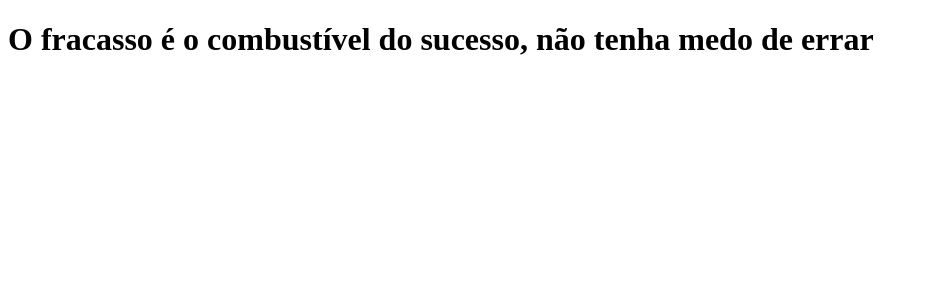
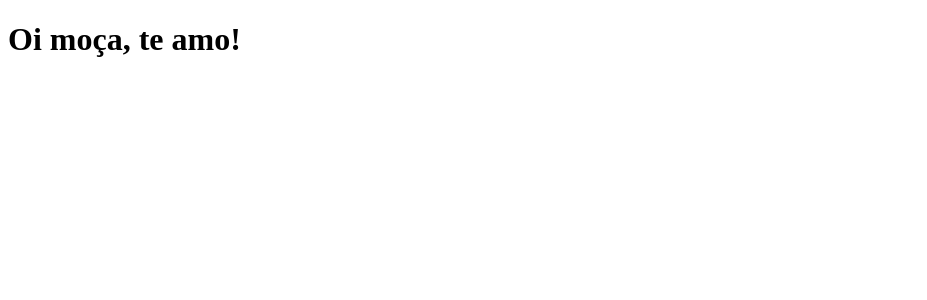
Before and after one commit to MatheusWolf/ako, a Next.js app: page / in a window 1280 px wide. Shown: the top 300 px of the page, without its empty margins (0-927 px from the left). Built offline with nearby package versions, Linux system fonts and the light colour scheme.

Commit message:
troca no titulo para testar velocidade de ajuste no dns

```diff
--- a/pages/index.js
+++ b/pages/index.js
@@ -1,7 +1,5 @@
 function Home() {
-  return (
-    <h1>O fracasso é o combustível do sucesso, não tenha medo de errar</h1>
-  );
+  return <h1>Oi moça, te amo!</h1>;
 }
 
 export default Home;
```
